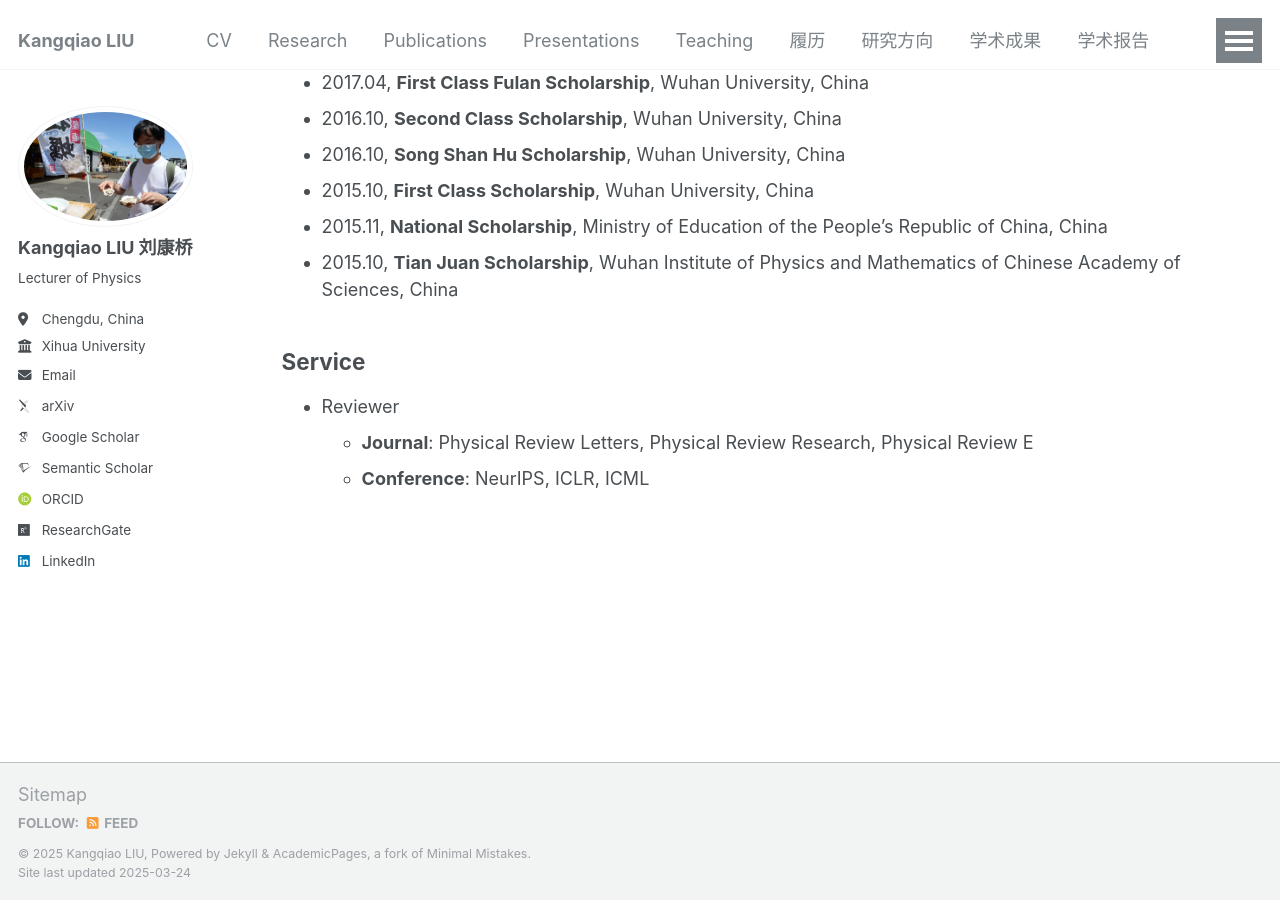
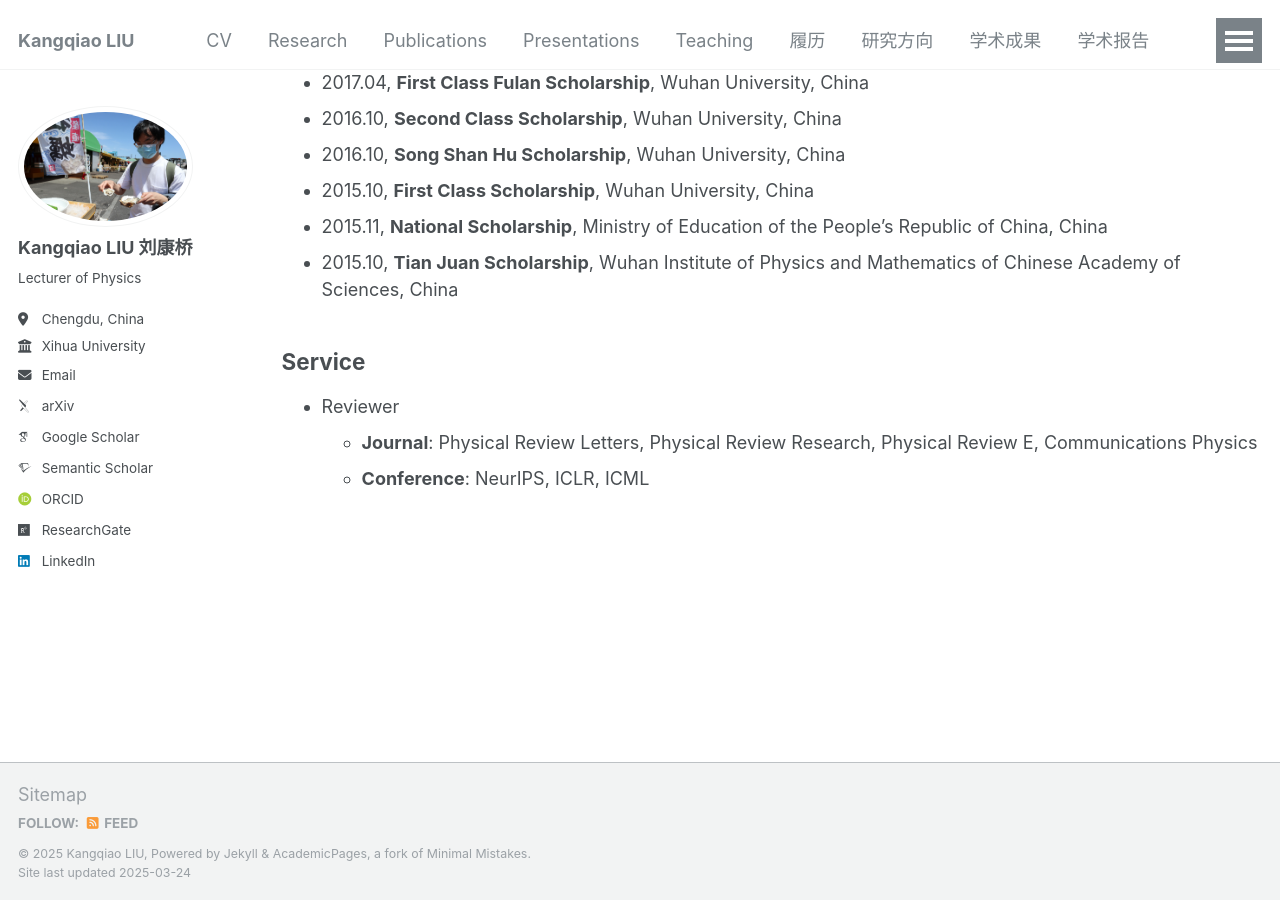
Before and after one commit to KangqiaoLiu/KangqiaoLiu.github.io, a Jekyll site: the page built from _pages/cv.md, in a window 1280 px wide and 900 px high, scrolled down 1721 px. Built offline with Jekyll 4.4.1, drawn with Linux system fonts in a browser that asks for light colours; some web fonts are replaced.

Commit message:
Update cv.md

```diff
--- a/_pages/cv.md
+++ b/_pages/cv.md
@@ -67,5 +67,5 @@ redirect_from:
 
 ## **Service**
 * Reviewer
-  * **Journal**: Physical Review Letters, Physical Review Research, Physical Review E
+  * **Journal**: Physical Review Letters, Physical Review Research, Physical Review E, Communications Physics
   * **Conference**: NeurIPS, ICLR, ICML
```
